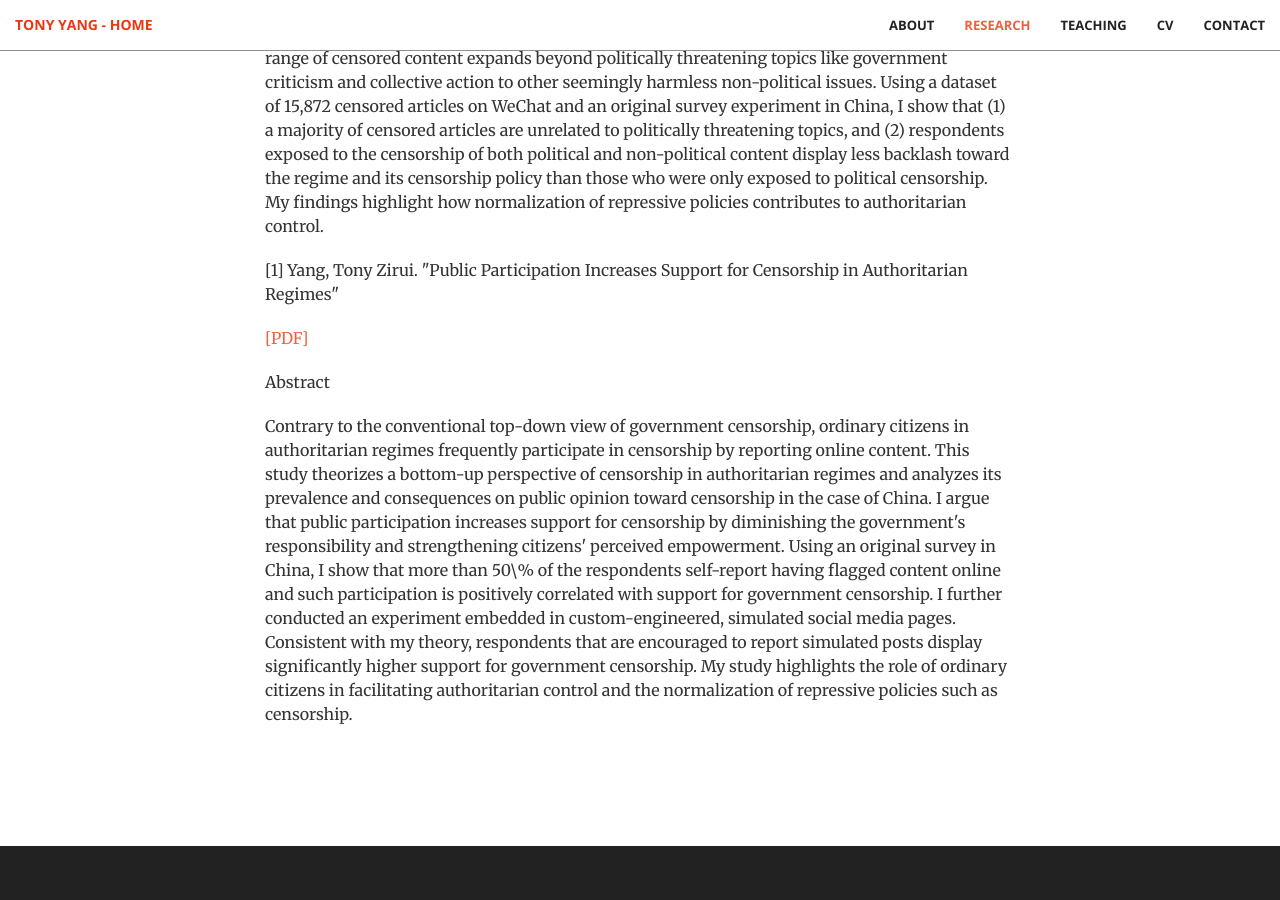
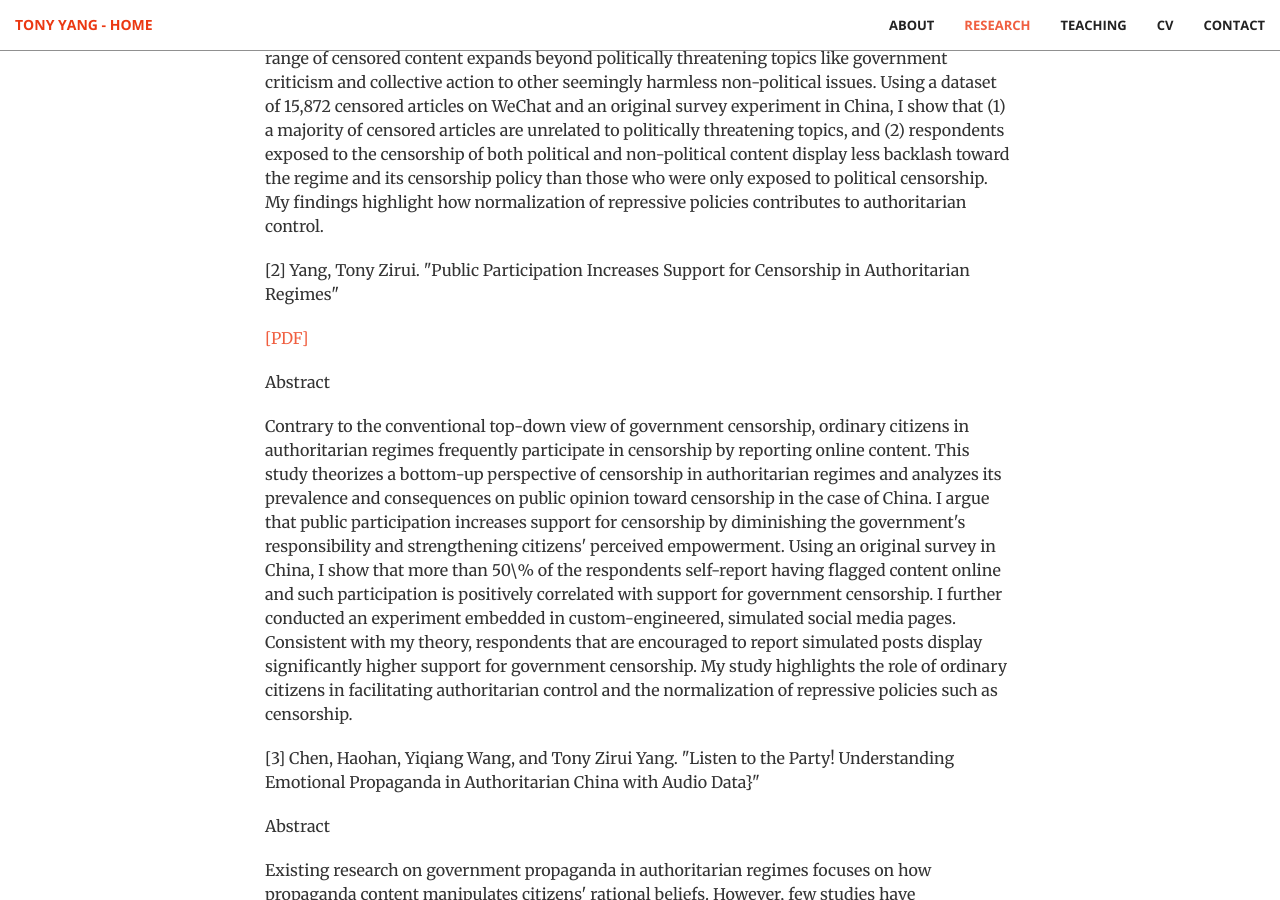
Before and after one commit to tonyhsfz/website, a Jekyll site: the page built from index.html, in a window 1280 px wide and 900 px high, scrolled down 2168 px. Built offline with Jekyll 4.4.1, drawn with Linux system fonts in a browser that asks for light colours; some of the changed text lies outside the part shown.

Commit message:
Update publication.html

```diff
--- a/_includes/publication.html
+++ b/_includes/publication.html
@@ -14,12 +14,21 @@
 Previous research claims that public awareness of censorship will lead to backlash against the regime. However, surveys consistently find that Chinese citizens are apathetic toward or even supportive of government censorship. To explain this puzzle, I argue that citizens are subject to a process of normalization. Specifically, individuals become desensitized to censorship when the range of censored content expands beyond politically threatening topics like government criticism and collective action to other seemingly harmless non-political issues. Using a dataset of 15,872 censored articles on WeChat and an original survey experiment in China, I show that (1) a majority of censored articles are unrelated to politically threatening topics, and (2) respondents exposed to the censorship of both political and non-political content display less backlash toward the regime and its censorship policy than those who were only exposed to political censorship. My findings highlight how normalization of repressive policies contributes to authoritarian control.
                     </p>
  <p></p>
-<p>[1] Yang, Tony Zirui. "Public Participation Increases Support for Censorship in Authoritarian Regimes" </p>
+                     <p></p>
+<p>[2] Yang, Tony Zirui. "Public Participation Increases Support for Censorship in Authoritarian Regimes" </p>
                    <p> <a href="/img/Participatory_Censorship_Yang.pdf">[PDF]</a> </p>
 <p> Abstract </p>
 <p>
 Contrary to the conventional top-down view of government censorship, ordinary citizens in authoritarian regimes frequently participate in censorship by reporting online content. This study theorizes a bottom-up perspective of censorship in authoritarian regimes and analyzes its prevalence and consequences on public opinion toward censorship in the case of China. I argue that public participation increases support for censorship by diminishing the government's responsibility and strengthening citizens' perceived empowerment. Using an original survey in China, I show that more than 50\% of the respondents self-report having flagged content online and such participation is positively correlated with support for government censorship. I further conducted an experiment embedded in custom-engineered, simulated social media pages. Consistent with my theory, respondents that are encouraged to report simulated posts display significantly higher support for government censorship. My study highlights the role of ordinary citizens in facilitating authoritarian control and the normalization of repressive policies such as censorship.
                     </p>
+                     <p></p>
+                     <p></p>
+<p>[3] Chen, Haohan, Yiqiang Wang, and Tony Zirui Yang. "Listen to the Party! Understanding Emotional Propaganda in Authoritarian China with Audio Data}" </p>
+<p> Abstract </p>
+<p>
+Existing research on government propaganda in authoritarian regimes focuses on how propaganda content manipulates citizens' rational beliefs. However, few studies have systematically examined the delivery of propaganda messages. Yet, emotions conveyed via audio are both prevalent in authoritarian propaganda and indispensable in understanding
+the purpose and effectiveness of propaganda. In this study, we collect original audio-visual recordings from Xinwen Lianbo, a flagship news program on China Central Television. We construct audio-based measures of emotional arousal, vocal pitch, from the state-sponsored news program as measures of the intensity of the state's effort in emotional propaganda. We then use structural topic models to analyze the transcript of CCTV propaganda and identify propaganda components with high intensity of emotional arousal. We find that emotional propaganda is most intensely employed on topics related to Xi Jinping and his signature political campaigns, as well as coercive words for intimidation. Our study makes both theoretical and methodological contributions to the study of political communication in authoritarian China.
+                        </p>
                 </div>
         </div>
     </div>
```
